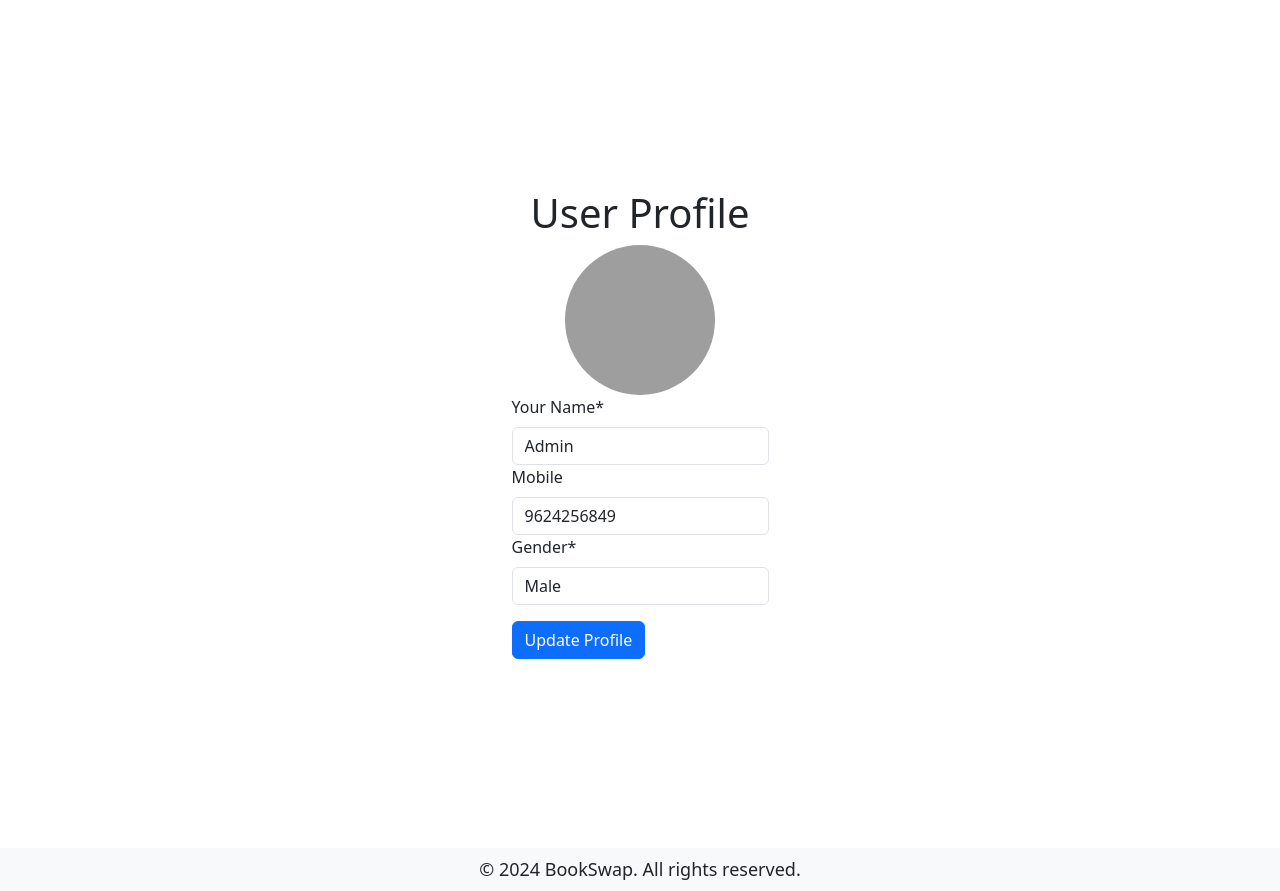
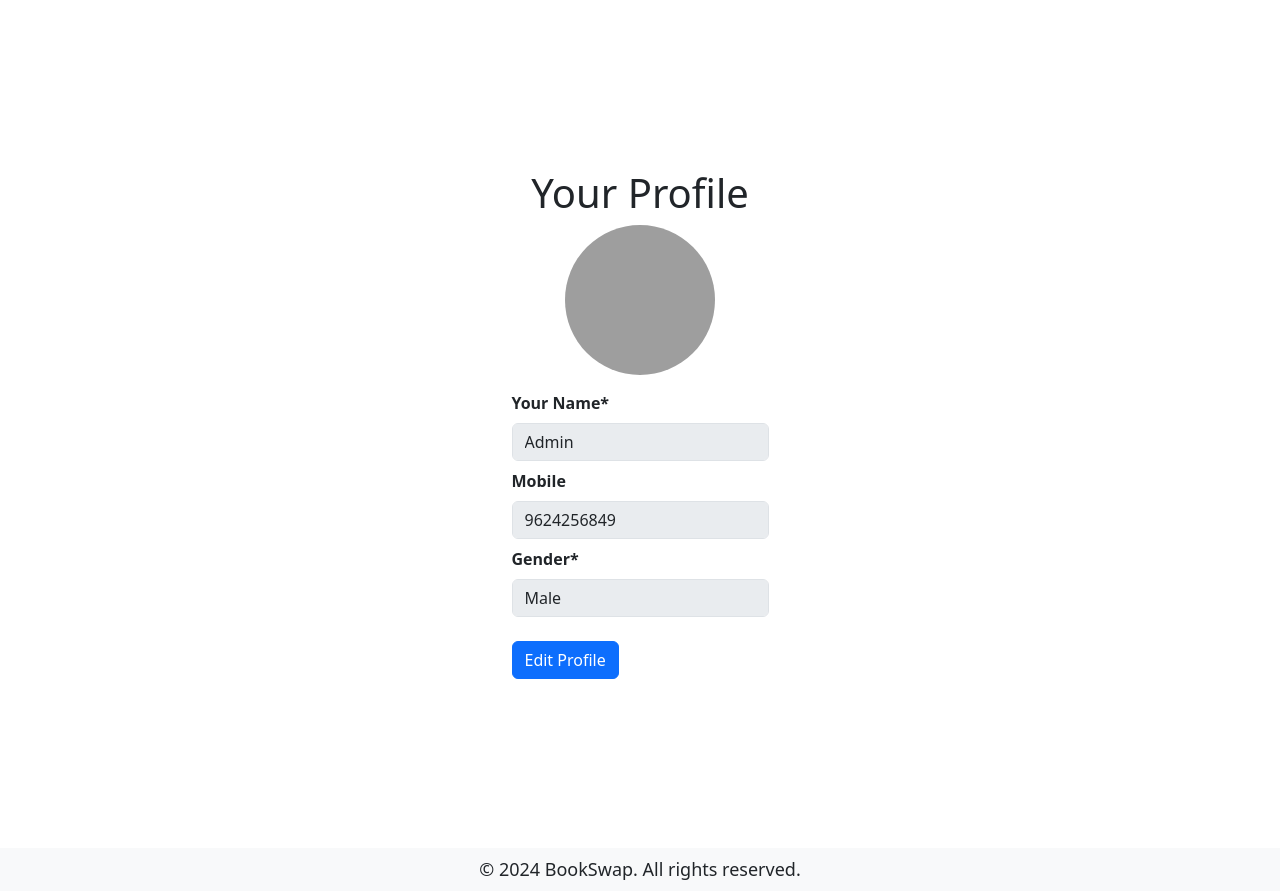
Before and after one commit to Aryan-Git-Hub/bookswap_co, a Django app: page /accounts/profile/ in a window 1280 px wide. Shown: the part 68-959 px from the top of the page. Run offline with Django 5.2, Linux system fonts and the light colour scheme; a user stored in the database is signed in; data comes from the database, SQL or seed files in the repository; both versions use the stored data as it was after the commit; some libraries are stand-ins or nearby versions; grey boxes are pictures that could not be loaded.

Commit message:
Updated Profile page: edit button and edit profile-image overlay

```diff
--- a/static/css/styles.css
+++ b/static/css/styles.css
@@ -14,3 +14,37 @@ footer {
   font-size: large;
   margin-top: 1vh;
 }
+
+/* for profile.html */
+.image-container {
+  position: relative;
+}
+
+.image-container img {
+  width: 100%;
+  height: 100%;
+  object-fit: cover;
+}
+
+i.edit-icon {
+  height: 100%;
+  width: 100%;
+  display: flex;
+  justify-content: center;
+  align-items: center;
+  position: absolute !important;
+  top: 50%;
+  left: 50%;
+  transform: translate(-50%, -50%);
+  font-size: 2rem;
+  color: #ffffff;
+  background-color: rgba(0, 0, 0, 0.6);
+  border-radius: 50%;
+  opacity: 0;
+  transition: opacity 0.3s ease;
+  cursor: pointer;
+}
+
+.image-container:hover .edit-icon {
+  opacity: 1;
+}
--- a/templates/accounts/profile.html
+++ b/templates/accounts/profile.html
@@ -1,13 +1,26 @@
 {% extends "base.html" %}
 {% load static %}
+
+{% block css %}
+<style>
+      .edit-icon:hover {
+        {% comment %} transform: scale(1.15); {% endcomment %}
+      }
+
+</style>
+{% endblock css %}
+
 {% block content %}
 
 {% include "sticky_messages_alert.html" %}
 <div class="container d-flex flex-column justify-content-center align-items-center min-vh-100">
-    <h1 class="mt-5">User Profile</h1>
+    <h1 class="mt-5">Your Profile</h1>
     <div class="text-center">
         {% if request.user.photo.url == "/media/default_user_photo.png" %}
-        <img src="https://api.multiavatar.com/{{request.user.username}}.svg" class="rounded-circle profile-photo" alt="User Photo" width="150" height="150" onclick="document.getElementById('photo-input').click();" style="cursor: pointer;">
+        <div class="image-container mb-3">
+            <img src="https://api.multiavatar.com/{{request.user.username}}.svg" class="rounded-circle profile-photo" alt="User Photo" onclick="document.getElementById('photo-input').click();" style="cursor: pointer;width:150px;height:150px;z-index:-1 !importtant">
+            <i class="fas fa-edit fa-lg edit-icon" onclick="document.getElementById('photo-input').click();" style="cursor: pointer"></i>
+        </div>
         {% else %}
         <img src="{{ user.photo.url }}" class="rounded-circle profile-photo" alt="User Photo" width="150" height="150" onclick="document.getElementById('photo-input').click();" style="cursor: pointer;">
         {% endif %}
@@ -17,17 +30,41 @@
             {% csrf_token %}
             {% for field in form %}
                 {% if field.label != "Photo*" %}
-                    <div class="">
-                    <label class="form-label">{{field.label}}</label>
+                    <div class="mb-2">
+                    <label class="form-label" style="font-weight:600;">{{field.label}}</label>
                     {{field}}
                     <div class="feedback" style="color: red">{{field.errors.as_text}}</div>
                     </div>
                 {% endif %}
             {% endfor %}
             <input type="file" id="photo-input" name="photo" style="display:none;" onchange="document.getElementById('profile-form').submit">
-            <button type="submit" class="btn btn-primary mt-3">Update Profile</button>
+            <button type="submit" class="btn btn-primary mt-3" id="submitBtnForProfile" onclick="" style="display:none">Update Profile</button>
+            <button type="button" class="btn btn-primary mt-3" id="editBtnForProfile" onclick="enableInputs();">Edit Profile</button>
         </form>
     </div>
 </div>
 
+<script>
+for (i=2; i<=4; i++) {
+    document.getElementsByClassName("form-control")[i].setAttribute("disabled", true);
+}
+function enableInputs(val=true) {
+    if (val) {
+        for (i=2; i<=4; i++) {
+            document.getElementsByClassName("form-control")[i].removeAttribute("disabled");
+        }
+        document.getElementById("submitBtnForProfile").style.display = "block";
+        document.getElementById("editBtnForProfile").style.display = "none";
+    } else {
+        setTimeout(()=> {
+            for (i=2; i<=4; i++) {
+                document.getElementsByClassName("form-control")[i].setAttribute("disabled", true);
+            }
+        }, 1000)
+        document.getElementById("submitBtnForProfile").style.display = "none";
+        document.getElementById("editBtnForProfile").style.display = "block";
+    }
+}
+</script>
+
 {% endblock content %}
--- a/templates/sticky_messages_alert.html
+++ b/templates/sticky_messages_alert.html
@@ -1,13 +1,13 @@
 <!-- Sticky Alert -->
 {% for message in messages %}
 {% if message.tags == "success" %}
-<div class="alert alert-success alert-dismissible fade show sticky-alert mb-0 z-0" role="alert">
+<div class="alert alert-success alert-dismissible fade show sticky-alert mb-0" role="alert" style="z-index:9;">
   <strong>Success!</strong> {{message}}
   {% elif message.tags == "warning" %}
-  <div class="alert alert-warning alert-dismissible fade show sticky-alert mb-0" role="alert">
+  <div class="alert alert-warning alert-dismissible fade show sticky-alert mb-0" role="alert" style="z-index:9;">
     <strong>Warning!</strong> {{message}}
   {% elif message.tags == "error" %}
-  <div class="alert alert-danger alert-dismissible fade show sticky-alert mb-0" role="alert">
+  <div class="alert alert-danger alert-dismissible fade show sticky-alert mb-0" role="alert" style="z-index:9;">
     <strong>{{message}}</strong>
   {% endif %}
   <button type="button" class="btn-close" data-bs-dismiss="alert" aria-label="Close"></button>
```
Also changed, not shown: db.sqlite3.
